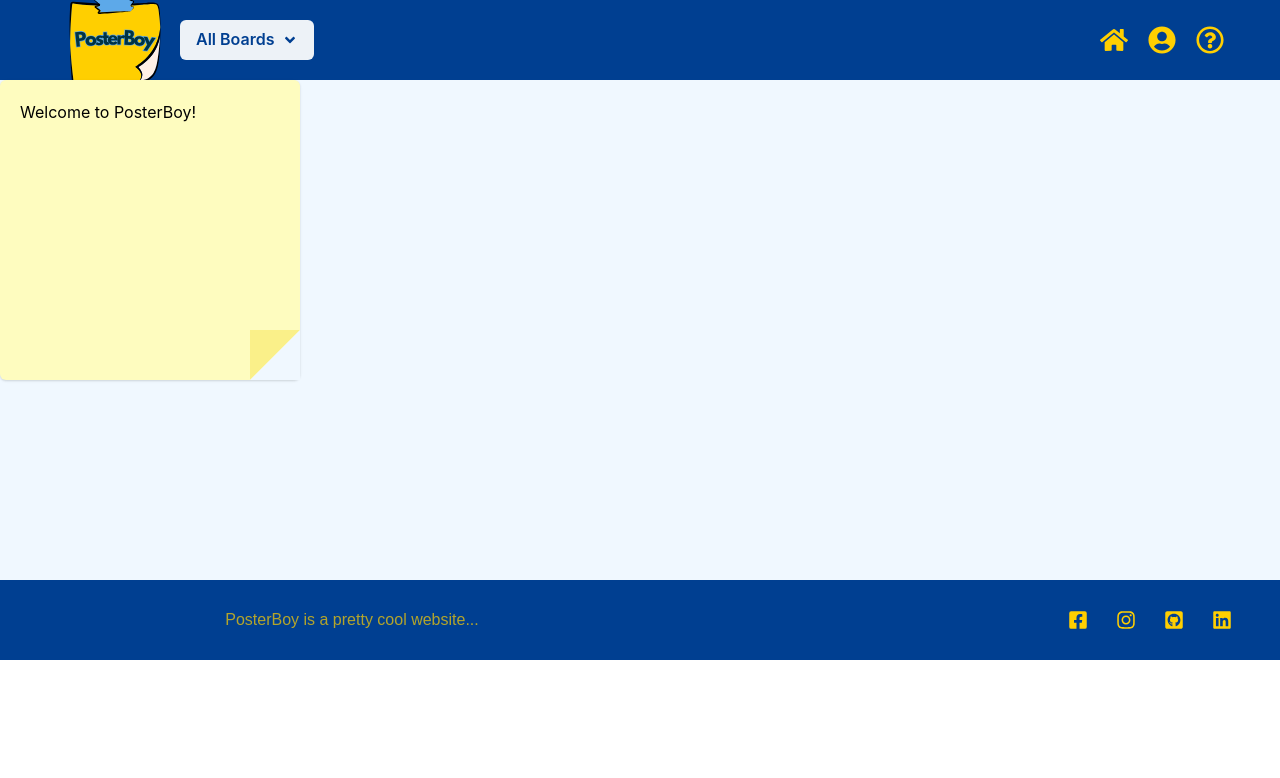
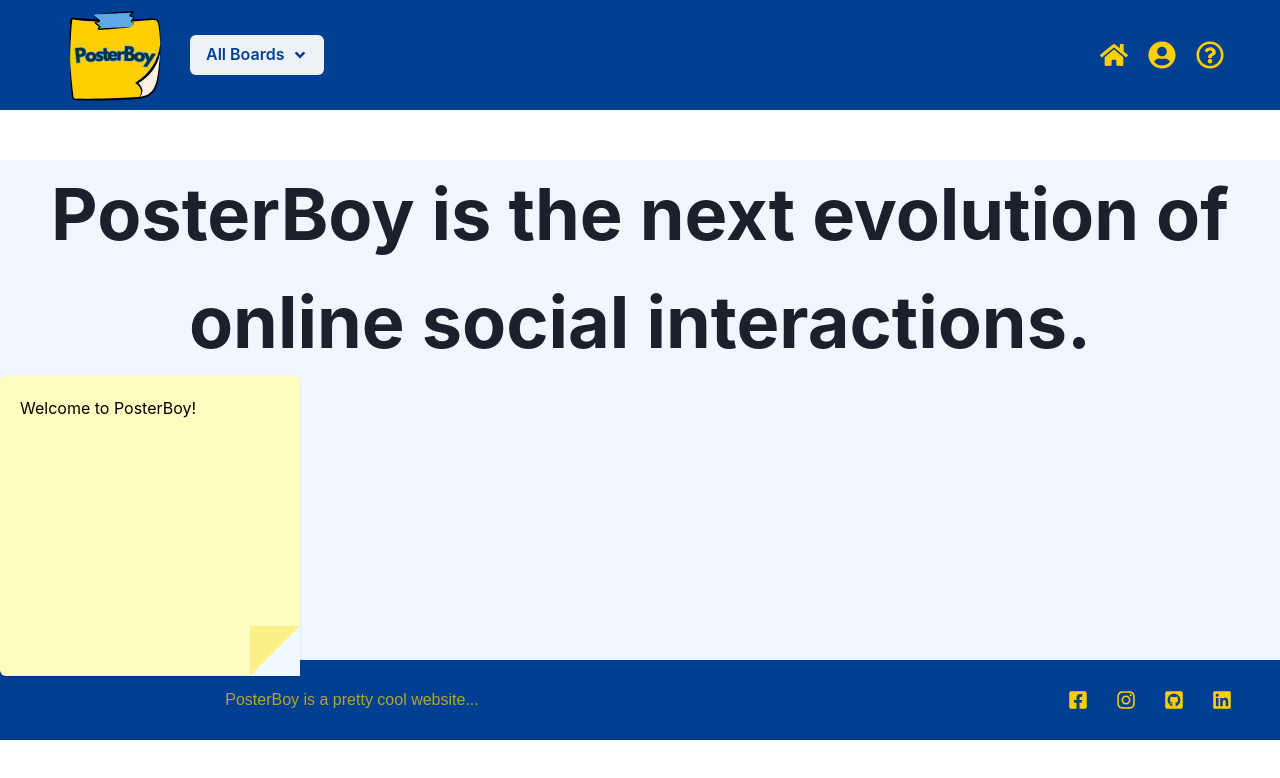
Before and after one commit to PiersonG33/PosterBoy, a React (Create React App) app in the folder posterboy/: page / in a window 1280 px wide. Shown: the top 778 px of the page. Built offline with nearby package versions, Linux system fonts and the light colour scheme.

Commit message:
General UI improvements, Continuation of Home Page Design
Properly scaled the logo from my previous commit, and added text to the home page to improve the UI.

```diff
--- a/posterboy/src/components/Header.jsx
+++ b/posterboy/src/components/Header.jsx
@@ -2,14 +2,24 @@ import React from "react";
 import styled from "styled-components";
 import { FaHome, FaUserCircle, FaRegQuestionCircle, FaAngleDown} from "react-icons/fa";
 import { Button, ButtonGroup,  IconButton, Menu, MenuButton, MenuList, MenuItem } from '@chakra-ui/react'
+import { Link } from "react-router-dom";
 import LogoPic from '../assets/logo.svg';
+
+const LogoContainer = styled.div`
+  padding-top: 2px;
+  padding-right: 10px;
+`;
 
 function Header() {
   return (
     <HeaderContainer>
       <HeaderInnerContainer>
         <HeaderLeft>
-          <Logo src={LogoPic} />
+          <LogoContainer>
+            <Link to="posterboy/src/pages/Home.jsx">
+              <Logo src={LogoPic}/>
+            </Link>
+          </LogoContainer>
           <Menu>
             <MenuButton as={Button} color='#003F91'  rightIcon={<FaAngleDown/>}>
               All Boards
@@ -67,7 +77,7 @@ const HeaderRight = styled.div`
 
 const HeaderInnerContainer = styled.div`
   width: auto;
-  height: 80px;
+  height: 110px;
   display: flex;
 `;
 
--- a/posterboy/src/pages/Home.jsx
+++ b/posterboy/src/pages/Home.jsx
@@ -1,12 +1,25 @@
 import React from "react";
 import styled from "styled-components";
 import PostIt from './../components/post-it';
+import { Text } from '@chakra-ui/react'
+
+const BoldText = styled.div`
+  font-size: 72px;
+  text-align: center;
+  margin-top: 50px;
+`;
 
 function Home() {
   return(
     <HomeContainer>
+      <div>
+        <BoldText>
+          <b>PosterBoy is the next evolution of online social interactions.</b>
+        </BoldText>
+      </div>
       <PostIt content="Welcome to PosterBoy!" />
     </HomeContainer>
+
   );
 }
 
```
Also changed, not shown: 1 other file (tests, documents, lock files or other folders).
